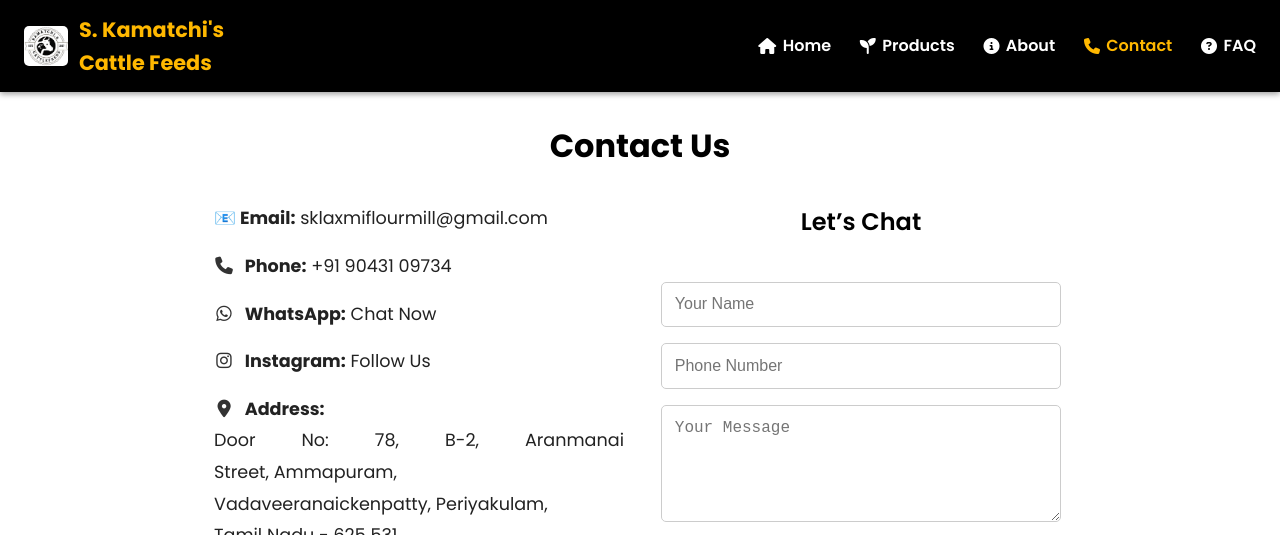
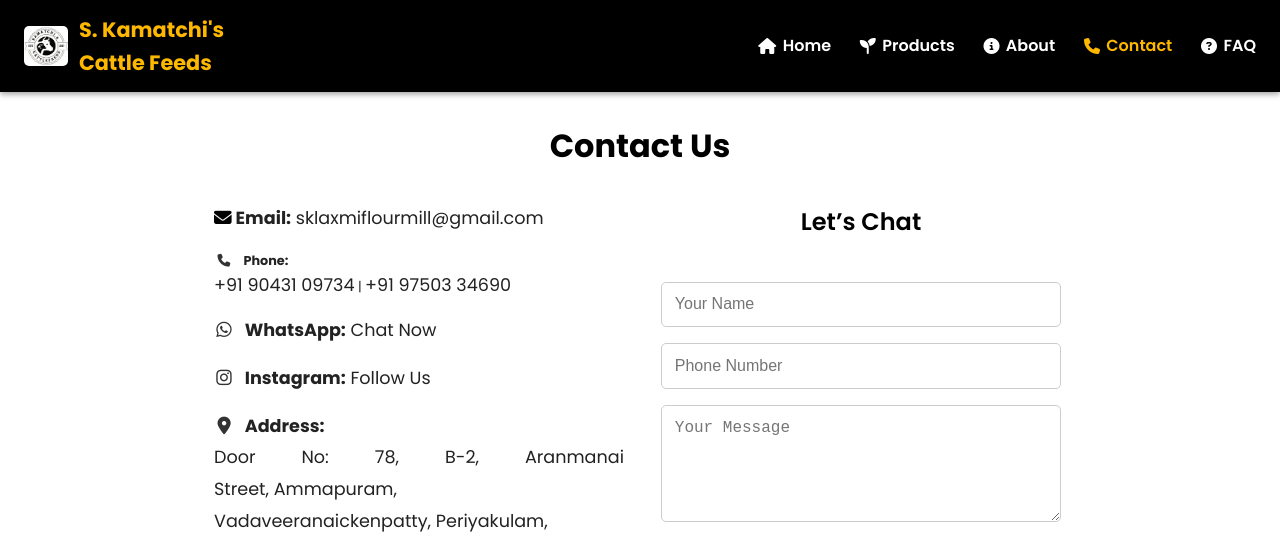
Before and after one commit to kumar12323kk/Kamatchi-Cattle-Feeds, a plain HTML site: page contact.html in a window 1280 px wide. Shown: the top 535 px of the page. Drawn offline with Linux system fonts and the light colour scheme.

Commit message:
Update contact.html

```diff
--- a/contact.html
+++ b/contact.html
@@ -63,22 +63,36 @@
 
     <div class="contact-grid fade-in">
       <div class="contact-info">
-        <p><strong><span class="email-label"><span class="icon-email">📧</span> Email:</span></strong> <a href="mailto:sklaxmiflourmill@gmail.com">sklaxmiflourmill@gmail.com</a></p>
         <p>
-          <i class="fas fa-phone icon"></i>
-          <strong>Phone:</strong>
-          <a href="tel:+919043109734">+91 90431 09734</a>
+          <strong><span class="email-label">
+            <span class="icon-email"><i class="fa-solid fa-envelope" style="color: #000000;"></i></span> Email:</span></strong>
+          <a href="mailto:sklaxmiflourmill@gmail.com">sklaxmiflourmill@gmail.com</a>
         </p>
+
+        <p>
+          <div class="contact-line" style="font-size:0.8rem">
+            <i class="fas fa-phone icon"></i>
+            <strong>Phone:</strong>
+            <div class="contact-values">
+              <a href="tel:+919043109734">+91 90431 09734</a> |
+              <a href="tel:+919750334690">+91 97503 34690</a>
+            </div>
+          </div>
+
+        </p>
+
         <p>
           <i class="fab fa-whatsapp icon"></i>
           <strong>WhatsApp:</strong>
           <a href="https://wa.me/919043109734" target="_blank" rel="noopener noreferrer">Chat Now</a>
         </p>
+
         <p>
           <i class="fab fa-instagram icon"></i>
           <strong>Instagram:</strong>
           <a href="https://www.instagram.com/s.kamatchi_s_cattle_feeds?igsh=cDNhYXF5bHRiMHJ4" target="_blank" rel="noopener noreferrer">Follow Us</a>
         </p>
+
         <p>
           <i class="fas fa-map-marker-alt icon"></i>
           <strong>Address:</strong><br>
```
